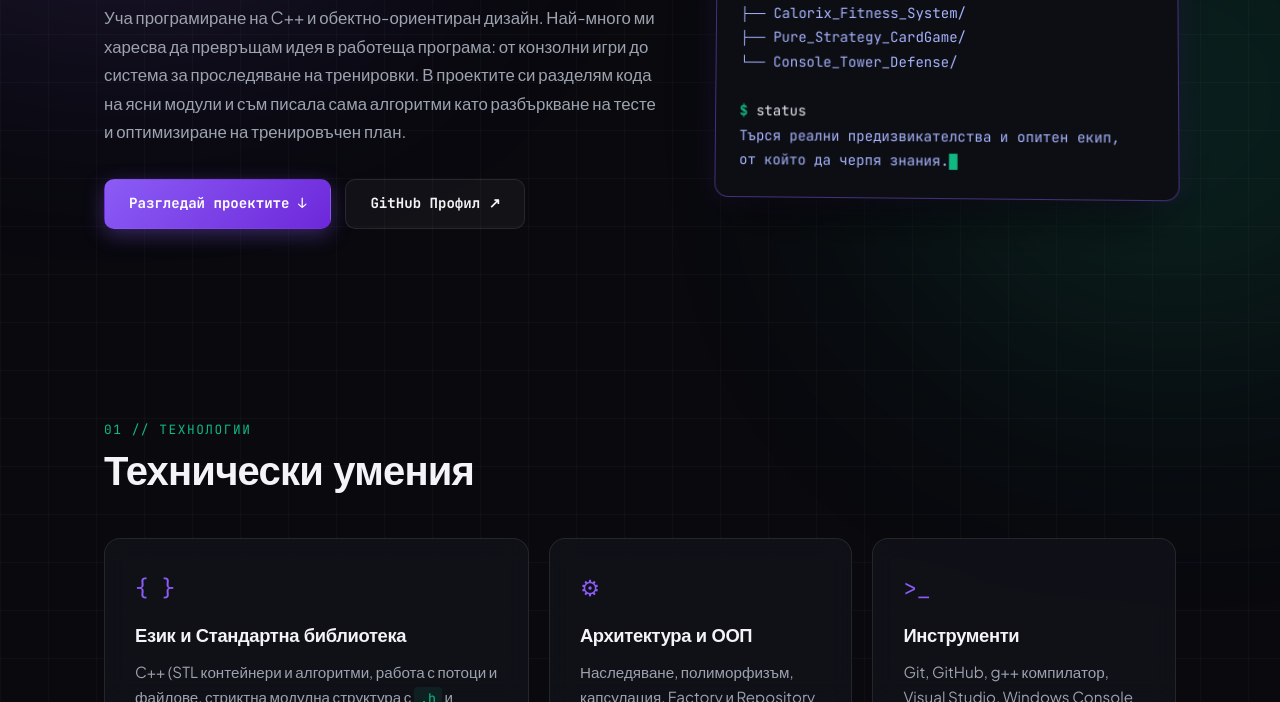
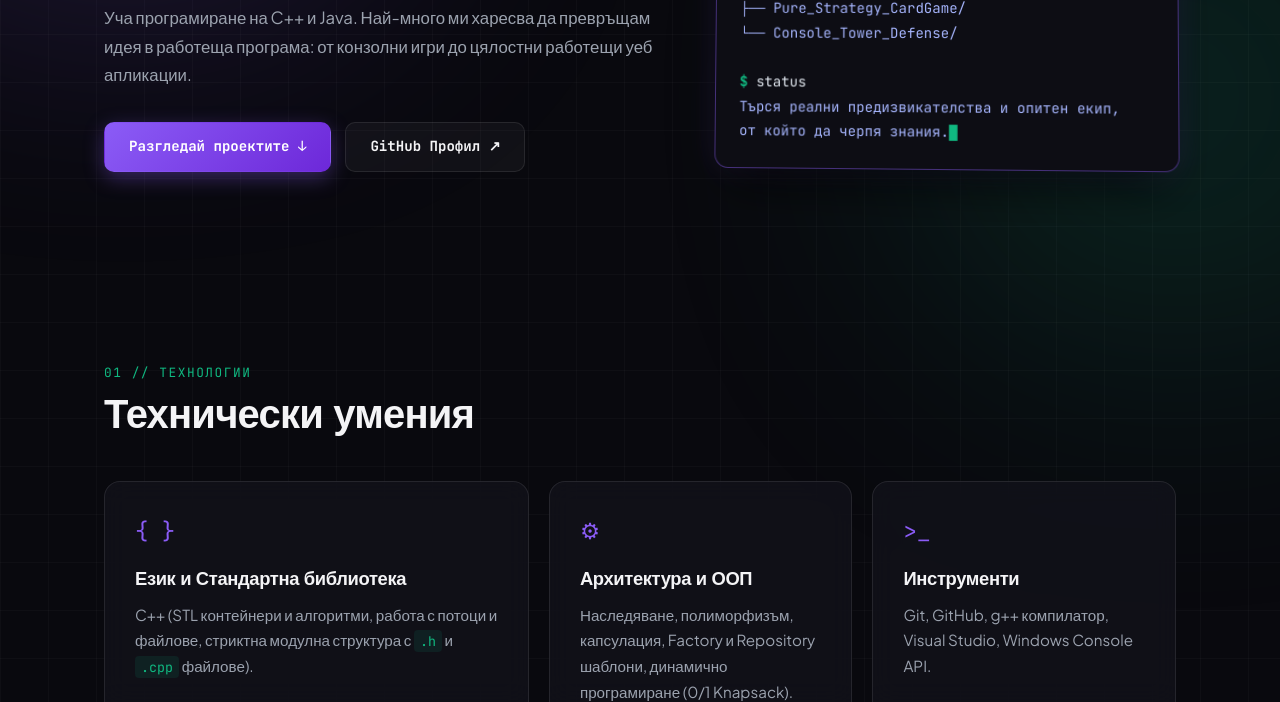
Before and after one commit to SophiaRaytchinova/my-portfolio, a plain HTML site: page index.html in a window 1280 px wide. Shown: the part 398-1100 px from the top of the page. Drawn offline with Linux system fonts and the light colour scheme; a web font is replaced by a local one.

Commit message:
Revise bio to include Java and web applications
Updated programming languages and project descriptions in the bio section.

```diff
--- a/index.html
+++ b/index.html
@@ -43,10 +43,9 @@
                     <h1>София<br><span class="gradient-text">Райчинова</span></h1>
                     <h2>// Студент по софтуерно инженерство</h2>
                     <p class="bio">
-                        Уча програмиране на C++ и обектно-ориентиран дизайн. Най-много ми харесва да
-                        превръщам идея в работеща програма: от конзолни игри до система за проследяване
-                        на тренировки. В проектите си разделям кода на ясни модули и съм писала сама
-                        алгоритми като разбъркване на тесте и оптимизиране на тренировъчен план.
+                        Уча програмиране на C++ и Java. Най-много ми харесва да
+                        превръщам идея в работеща програма: от конзолни игри до цялостни работещи
+                        уеб апликации.
                     </p>
                     <div class="hero-actions">
                         <a href="#projects" class="btn btn-primary">Разгледай проектите &darr;</a>
```
